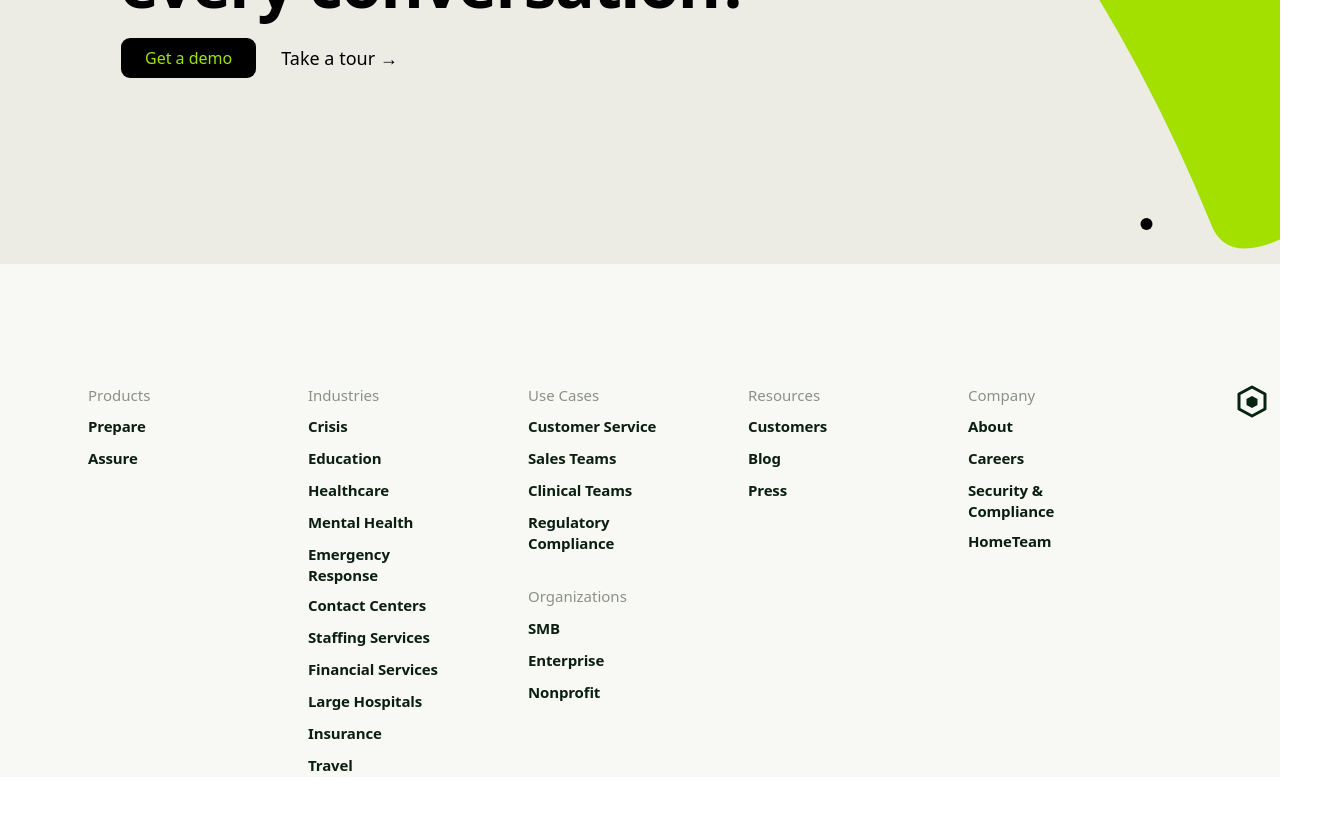
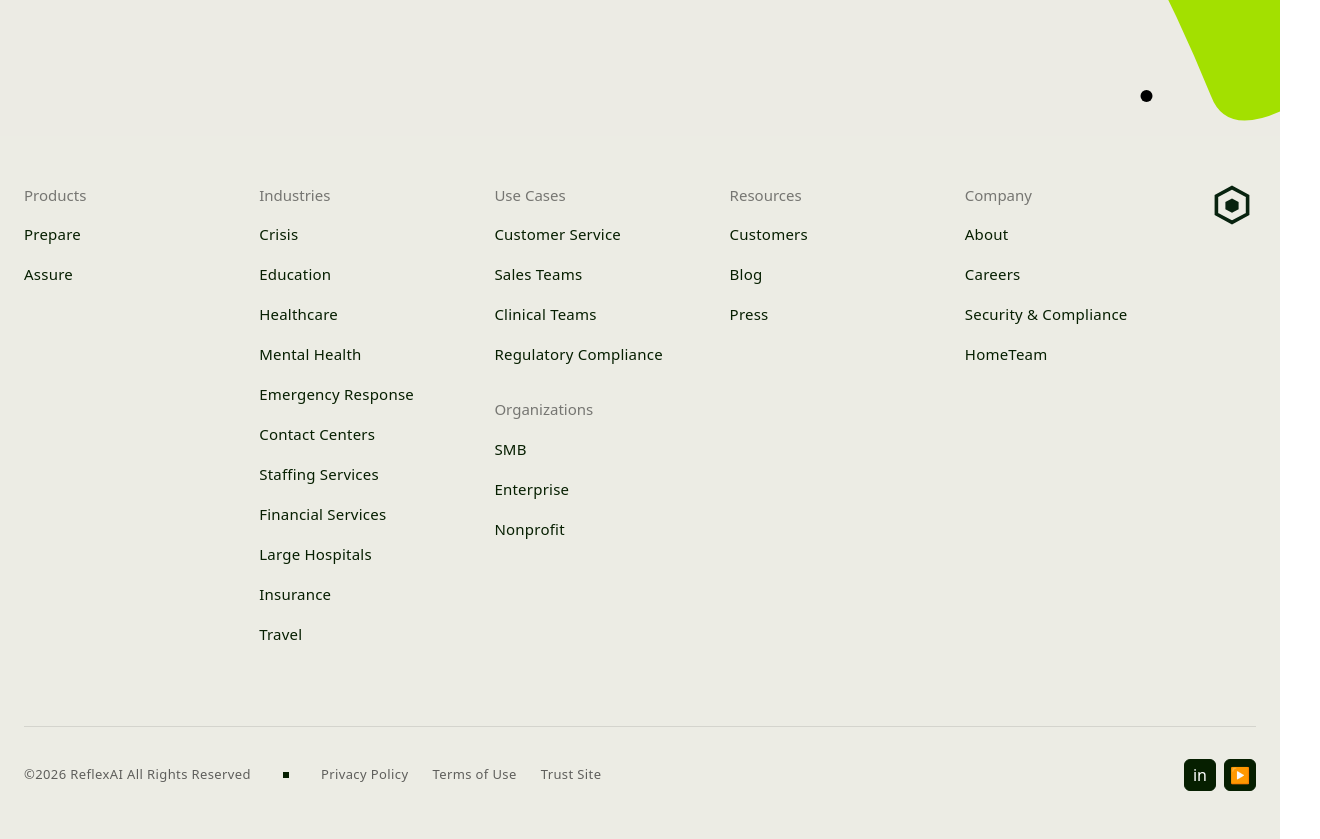
Before and after one commit to NAVIKNITIN/Zybrio, a Next.js app: page /pricing in a window 1280 px wide. Shown: the part 1800-2639 px from the top of the page, 1320 px wide, since content can reach past the window. Before the commit the page ends 2577 px from the top, so only its background shows below. Built offline with nearby package versions, Linux system fonts and the light colour scheme; no server answers.

Commit message:
Header and Footer Responsive

```diff
--- a/src/app/globals.css
+++ b/src/app/globals.css
@@ -37,6 +37,12 @@
   --sidebar-accent-foreground: oklch(0.205 0 0);
   --sidebar-border: oklch(0.922 0 0);
   --sidebar-ring: oklch(0.708 0 0);
+}
+
+body {
+  background-color: white;
+  min-height: 100%;
+  overflow-x: hidden;
 }
 
 .dark {
--- a/src/components/Footer.tsx
+++ b/src/components/Footer.tsx
@@ -1,63 +1,56 @@
 "use client";
 
 import Link from "next/link";
-import { footerColumns, organizationsColumn, FooterColumn } from "@/data/footerData";
-import { ROUTES } from "@/constants/routes";
+import {
+  footerColumns,
+  organizationsColumn,
+  FooterColumn,
+} from "@/data/footerData";
 
 function FooterMark() {
   return (
     <svg
       viewBox="0 0 40 40"
-      className="size-10 text-[#08230f]"
-      role="img"
-      aria-label="Footer mark"
+      className="h-12 w-12 text-[#08230f]"
+      fill="currentColor"
     >
       <polygon
         points="20,3 33,10 33,25 20,32 7,25 7,10"
         fill="none"
         stroke="currentColor"
         strokeWidth="3"
-        strokeLinejoin="round"
       />
-      <polygon points="20,12 25.5,15 25.5,21 20,24 14.5,21 14.5,15" fill="currentColor" />
+      <polygon points="20,12 25.5,15 25.5,21 20,24 14.5,21 14.5,15" />
     </svg>
   );
 }
 
-function getFooterHref(label: string) {
-  if (label === "About") {
-    return ROUTES.about;
-  }
-
-  return "#";
-}
-
-function FooterLink({ label }: Readonly<{ label: string }>) {
+function FooterLink({ label }: { label: string }) {
   return (
     <Link
-      href={getFooterHref(label)}
-      className="group relative inline-flex text-[15px] leading-snug font-semibold tracking-[-0.01em] text-[#0b1f11] transition-all duration-300"
+      href="#"
+      className="group relative inline-flex text-[15px] font-medium leading-[1.2] tracking-[0.015em] text-[#061f00]"
     >
-      <span
-        aria-hidden
-        className="absolute -left-4 top-1/2 size-2 -translate-y-1/2 rounded-full bg-[#7baa1d] opacity-0 transition-all duration-300 group-hover:opacity-100"
-      />
-
-      <span className="transition-opacity duration-300 group-hover:opacity-80">
+      <span className="absolute -left-3 top-[0.45em] hidden h-1.5 w-1.5 scale-0 bg-lime-500 transition-transform duration-300 group-hover:scale-100 md:block" />
+      <span className="transition-colors duration-300 hover:text-blue-700">
         {label}
       </span>
     </Link>
   );
 }
 
-function FooterColumnBlock({ column }: Readonly<{ column: FooterColumn }>) {
+function FooterColumnBlock({
+  column,
+}: {
+  column: FooterColumn;
+}) {
   return (
-    <div className="w-[140px]">
-      <p className="mb-2 text-[15px] font-medium text-[#8b9186] cursor-default select-none">
+    <div className="break-inside-avoid">
+      <h3 className="text-[15px] font-normal text-black/50">
         {column.title}
-      </p>
+      </h3>
 
-      <ul className="space-y-2">
+      <ul className="mt-5 flex flex-col gap-4 md:mt-4">
         {column.links.map((label) => (
           <li key={label}>
             <FooterLink label={label} />
@@ -70,25 +63,83 @@
 
 export default function Footer() {
   return (
-    <footer className="bg-[#ecece4 my-20]">
-      <div className="relative container px-12 mx-10 my-30">
-        <div className="grid gap-10 lg:grid-cols-[1fr_auto] lg:items-start">
-          <div className="flex flex-wrap gap-x-20 gap-y-8 max-w-[1200px]">
+    <footer className=" bg-[#ECECE4]">
+      <div className="mx-auto max-w-7xl px-6 py-12">
+        {/* Top Section */}
+        <div className="flex flex-col-reverse justify-between gap-8 md:flex-row">
+          <nav className="grid flex-1 grid-cols-2 gap-x-6 gap-y-10 sm:grid-cols-3 lg:grid-cols-5">
             {footerColumns.map((column) => (
-              <div key={column.title}>
+              <div
+                key={column.title}
+                className="flex flex-[1_1_45%] flex-col gap-8 sm:flex-[0_1_180px]"
+              >
                 <FooterColumnBlock column={column} />
 
                 {column.title === "Use Cases" && (
-                  <div className="mt-8">
-                    <FooterColumnBlock column={organizationsColumn} />
-                  </div>
+                  <FooterColumnBlock column={organizationsColumn} />
                 )}
               </div>
             ))}
+          </nav>
+
+          {/* Logo */}
+          <div className="self-start">
+            <Link href="/">
+              <FooterMark />
+            </Link>
+          </div>
+        </div>
+
+        {/* Bottom Section */}
+        <div className="mt-20 flex flex-col items-center justify-between gap-6 border-t border-black/10 pt-8 md:flex-row">
+          <div className="flex flex-col items-center gap-4 text-[13px] tracking-[0.03em] md:flex-row md:gap-8">
+            <span className="text-black/60">
+              ©2026 ReflexAI All Rights Reserved
+            </span>
+
+            <div className="hidden h-1.5 w-1.5 bg-[#061f00] md:block" />
+
+            <div className="flex gap-6">
+              <Link
+                href="/privacy-policy"
+                className="text-black/60 transition hover:text-black"
+              >
+                Privacy Policy
+              </Link>
+
+              <Link
+                href="/terms-of-use"
+                className="text-black/60 transition hover:text-black"
+              >
+                Terms of Use
+              </Link>
+
+              <Link
+                href="/trust"
+                className="text-black/60 transition hover:text-black"
+              >
+                Trust Site
+              </Link>
+            </div>
           </div>
 
-          <div className="self-start justify-self-start lg:justify-self-end">
-            <FooterMark />
+          {/* Social Icons */}
+          <div className="flex gap-2">
+            <Link
+              href="https://linkedin.com"
+              target="_blank"
+              className="flex h-8 w-8 items-center justify-center rounded-md bg-[#061f00] text-white transition hover:bg-white hover:text-[#061f00] border border-[#061f00]"
+            >
+              in
+            </Link>
+
+            <Link
+              href="https://youtube.com"
+              target="_blank"
+              className="flex h-8 w-8 items-center justify-center rounded-md bg-[#061f00] text-white transition hover:bg-white hover:text-[#061f00] border border-[#061f00]"
+            >
+              ▶
+            </Link>
           </div>
         </div>
       </div>
--- a/src/components/PricingPage.tsx
+++ b/src/components/PricingPage.tsx
@@ -126,7 +126,7 @@
   return (
 
     <main className="min-h-screen bg-[#F8F8F5]">
-        <Navbar />
+        <Navbar/>
       <section className="px-6  pb-20">
         <div className="max-w-7xl mx-auto text-center">
           {/* Header */}
--- a/src/components/ProductCard.tsx
+++ b/src/components/ProductCard.tsx
@@ -1,6 +1,10 @@
 "use client";
 
-import { ArrowRightIcon, ArrowUpRight, ShieldCheckIcon } from "lucide-react";
+import {
+  ArrowRightIcon,
+  ArrowUpRight,
+  ShieldCheckIcon,
+} from "lucide-react";
 import Image from "next/image";
 
 type ProductCardProps = {
@@ -9,23 +13,33 @@
   readonly image: string;
 };
 
-function ProductCard({ title, description, image }: ProductCardProps) {
+function ProductCard({
+  title,
+  description,
+  image,
+}: ProductCardProps) {
   return (
-    <div className="group relative rounded-xl bg-[#F4F4F0] p-6 shadow-sm transition-shadow duration-300 hover:shadow-md">
-      <div className="absolute top-4 right-4 opacity-0 transition-opacity duration-300 group-hover:opacity-100">
-        <div className="cursor-pointer rounded-full bg-[#0B3D0B] p-2 text-white transition-colors duration-300 hover:bg-[#145214]">
+    <div className="group relative rounded-xl border border-black/6  p-4 sm:p-6  transition-shadow duration-300 hover:shadow-md">
+      <div className="absolute top-4 right-4 opacity-100 md:opacity-0 md:group-hover:opacity-100 transition-opacity duration-300">
+        <div className="rounded-full bg-[#0B3D0B] p-2 text-white">
           <ArrowUpRight size={18} />
         </div>
       </div>
 
-      <h2 className="mb-2 text-lg font-semibold text-[#0B3D0B]">{title}</h2>
-      <p className="mb-4 text-gray-700">{description}</p>
+      <h2 className="mb-2 text-lg font-semibold text-[#0B3D0B]">
+        {title}
+      </h2>
+
+      <p className="mb-4 text-sm sm:text-base text-gray-700">
+        {description}
+      </p>
+
       <Image
         src={image}
         alt={title}
         width={400}
         height={250}
-        className="rounded-lg object-cover"
+        className="h-auto w-full rounded-lg object-cover"
       />
     </div>
   );
@@ -46,14 +60,16 @@
 
 export default function ProductsSection() {
   return (
-    <section className="relative left-20 mx-auto max-w-7xl rounded-xl bg-[#FAFAF8] px-6 py-12 pt-10">
-      <div className="mb-8 flex flex-col items-start justify-between gap-4 md:flex-row">
+    <div className="border lg:ml-26 border-black/6 bg-white rounded-lg  overflow-y-auto lg:overflow-hidden">
+      <section className="mx-auto max-w-7xl rounded-xl py-0 px-0 lg:px-4 lg:pt-8 max-h-[90vh]">
+      <div className="grid grid-cols-1 lg:grid-cols-[2fr_1fr] gap-8">
+        {/* Products */}
         <div>
-          <h1 className="relative bottom-6 text-lg font-semibold text-[#0B3D0B]">
+          <h1 className="mb-4 text-lg font-semibold text-[#0B3D0B]  hidden md:block">
             Products
           </h1>
 
-          <div className="grid grid-cols-1 gap-4 md:grid-cols-2">
+          <div className="grid grid-cols-1 md:grid-cols-2 gap-4">
             {products.map((product) => (
               <ProductCard
                 key={product.title}
@@ -65,26 +81,39 @@
           </div>
         </div>
 
+        {/* Customer Highlights */}
         <div>
-          <h1 className="relative bottom-6 text-lg font-semibold text-[#0B3D0B]">
+          <h1 className="mb-4 text-lg font-semibold text-[#0B3D0B]">
             Customer Highlights
           </h1>
 
-          <div className="grid grid-cols-1 gap-4 md:grid-cols-1">
-            <ProductCard title="dd" description="hello" image="/images.jpg" />
+          <div>
+            <ProductCard
+              title="dd"
+              description="hello"
+              image="/images.jpg"
+            />
           </div>
         </div>
       </div>
 
-      <div className="flex items-center gap-3 rounded-b-xl bg-[#F3F3EB] px-4 py-3">
+      {/* Bottom Bar */}
+
+    </section>
+        <div className="mt-8 flex flex-wrap items-center gap-3 bg-[#F3F3EB] px-4 py-4">
         <div className="rounded-md bg-[#0B2A0A] p-2">
           <ShieldCheckIcon className="h-5 w-5 text-green-400" />
         </div>
-        <div className="flex items-center gap-1">
-          <span className="font-medium text-[#0B2A0A]">Security & Compliance</span>
-          <ArrowRightIcon className="ml-auto h-4 w-4 text-[#0B2A0A]" />
+
+        <div className="flex items-center gap-2 text-sm sm:text-base">
+          <span className="font-medium text-[#0B2A0A]">
+            Security & Compliance
+          </span>
+
+          <ArrowRightIcon className="h-4 w-4 text-[#0B2A0A]" />
         </div>
       </div>
-    </section>
+    </div>
+
   );
 }
--- a/src/components/UpperFooter.tsx
+++ b/src/components/UpperFooter.tsx
@@ -197,7 +197,7 @@
   return (
     <section className="relative flex min-h-[560px] items-center overflow-hidden bg-[#ECEBE4] pl-0 pr-28">
       <div className="z-10 ml-20 max-w-[680px]">
-        <h1 className="ml-10 text-[66px] leading-[0.95] font-semibold tracking-tight text-black">
+        <h1 className="px-4 text-center text-[clamp(2rem,6vw,4.125rem)] font-semibold leading-[0.95] tracking-tight text-black lg:ml-10 lg:px-0 lg:text-left">
           Ready to elevate
           <br />
           every conversation?
--- a/src/components/home/PerOutComes.tsx
+++ b/src/components/home/PerOutComes.tsx
@@ -84,7 +84,7 @@
             {/* Radial ambient glow */}
             <div className="pointer-events-none absolute inset-0 bg-[radial-gradient(ellipse_70%_60%_at_50%_50%,_rgba(0,200,80,0.07),_transparent_70%)]" />
 
-            <div className="relative mx-auto max-w-[1600px]" style={{ minHeight: "100vh" }}>
+            <div className="relative mx-auto lg:max-w-[1600px]" style={{ minHeight: "100vh" }}>
 
                 {/* ── HEADLINE — true vertical + horizontal center ── */}
                 <motion.h2
--- a/src/components/home/hero-motion.tsx
+++ b/src/components/home/hero-motion.tsx
@@ -14,7 +14,7 @@
 
   return (
     <div className={bgColorState ? "bg-[#F8F8F5]" : "bg-white"}>
-      <section className="container-app mt-22 flex flex-col items-start justify-center">
+      <section className="mx-auto max-w-7xl px-6 mt-[14rem] flex flex-col items-start justify-center">
         <motion.h1
           initial={{ opacity: 0, y: 20 }}
           animate={{ opacity: 1, y: 0 }}
--- a/src/components/layout/marketing-layout.tsx
+++ b/src/components/layout/marketing-layout.tsx
@@ -4,7 +4,7 @@
   return (
     <div className="flex min-h-screen flex-col">
       <Navbar />
-      <main className="flex-1 bg-[white]">{children}</main>
+      <main className="overflow-x-hidden bg-[white]">{children}</main>
     </div>
   );
 }
--- a/src/components/layout/navbar.tsx
+++ b/src/components/layout/navbar.tsx
@@ -1,6 +1,6 @@
 "use client";
 
-import { useEffect, useState } from "react";
+import { useEffect, useRef, useState } from "react";
 import { motion, AnimatePresence } from "framer-motion";
 import Link from "next/link";
 import { Menu, X } from "lucide-react";
@@ -18,24 +18,40 @@
 };
 
 export function Navbar({ className, showMenuButton, onMenuClick }: NavbarProps) {
-  const [scrollY, setScrollY] = useState(0);
-  const [hidden, setHidden] = useState(false);
   const [activeDropdown, setActiveDropdown] = useState<string | null>(null);
   const [hoveredItem, setHoveredItem] = useState<string | null>(null);
   const [mobileOpen, setMobileOpen] = useState(false);
 
+
+
+  const [visible, setVisible] = useState(true);
+  const prevScrollY = useRef(0);
+
   useEffect(() => {
     const handleScroll = () => {
       const currentY = window.scrollY;
-      setHidden(currentY > scrollY && currentY > 80);
-      setScrollY(currentY);
+
+      if (currentY < 50) {
+        setVisible(true);
+      } else {
+        setVisible(currentY < prevScrollY.current);
+      }
+
+      prevScrollY.current = currentY;
     };
-    window.addEventListener("scroll", handleScroll);
-    return () => window.removeEventListener("scroll", handleScroll);
-  }, [scrollY]);
+
+    window.addEventListener("scroll", handleScroll, {
+      passive: true,
+    });
+
+    return () => {
+      window.removeEventListener("scroll", handleScroll);
+    };
+  }, []);
+
 
   const menuItems = [
-    { label: "Products", route: ROUTES.products },
+    { label: "Products", route: "#" },
     { label: "Solutions", route: "#" },
     { label: "Customers", route: ROUTES.customers },
     { label: "Insights", route: ROUTES.insights },
@@ -51,46 +67,68 @@
     setMobileOpen((open) => !open);
   };
 
+
+
+
+  useEffect(() => {
+    let prevScrollPos = window.scrollY;
+
+    const handleScroll = () => {
+      const currentScrollPos = window.scrollY;
+
+      setVisible(
+        prevScrollPos > currentScrollPos || currentScrollPos < 50
+      );
+
+      prevScrollPos = currentScrollPos;
+    };
+
+    window.addEventListener("scroll", handleScroll);
+
+    return () =>
+      window.removeEventListener("scroll", handleScroll);
+  }, []);
+
+
+  // setList name
+  const [title, setTitle] = useState("Zabrio");
+
   return (
     <motion.header
-      initial={{ y: 0, opacity: 1 }}
+      initial={false}
       animate={{
-        y: hidden ? -100 : 0,
-        opacity: hidden ? 0 : 1,
-        backdropFilter: "blur(0px)",
+        y: visible ? 0 : "-100%",
       }}
-      transition={{ duration: 0.4, ease: "easeInOut" }}
-      className={cn(
-        "sticky top-0 z-50 backdrop-blur-md transition-all bg-[white]",
-        className,
-      )}
+      transition={{
+        duration: 0.25,
+        ease: "easeInOut",
+      }}
+      className="
+fixed
+top-0
+left-0
+z-50
+w-full
+bg-[#F8F8F5]/95
+sm:bg-white/95
+backdrop-blur-md
+will-change-transform
+transform-gpu
+"
     >
       <div className="bg-[#A8E61D] py-3 text-center font-medium">
         ReflexAI + Google.org: $4M to scale AI training globally
       </div>
 
-      <div className="container-app mx-auto flex h-20 items-center justify-between">
+      <div className="mx-auto max-w-7xl px-6 flex h-20 items-center justify-between">
         <div className="flex items-center gap-6">
-          <Button
-            variant="ghost"
-            size="icon"
-            className="md:hidden"
-            onClick={handleMobileToggle}
-            aria-label="Toggle menu"
-          >
-            {mobileOpen && !showMenuButton ? (
-              <X className="size-6" />
-            ) : (
-              <Menu className="size-6" />
-            )}
-          </Button>
-
           <Link
             href={ROUTES.home}
             className="text-lg font-bold text-[#0B3D0B]"
           >
-  {env.NEXT_PUBLIC_APP_NAME ?? "ReflexAI"}
+            {title}
           </Link>
+
 
           <nav className="relative hidden items-center gap-9 text-sm text-[#0B3D0B] md:flex">
             {menuItems.map((item) => (
@@ -127,7 +165,7 @@
                 )}
 
                 {/* Dropdowns */}
-                <AnimatePresence>
+                <AnimatePresence mode="wait">
                   {activeDropdown === "products" && item.label === "Products" && (
                     <motion.div
                       initial={{ opacity: 0, y: -10 }}
@@ -162,7 +200,7 @@
           </nav>
         </div>
 
-        <div className="flex items-center gap-3">
+        <div className="hidden sm:flex items-center gap-3">
           <Link
             href="/schedule-a-demo/"
             className="rounded-xl bg-[#E8E7DE] px-5 py-3 text-sm font-semibold text-[#0B2408] transition hover:bg-[#A8E61D]"
@@ -170,6 +208,12 @@
             Schedule Demo
           </Link>
         </div>
+
+
+
+        <Button variant="ghost" size="icon" className="md:hidden" onClick={() => setMobileOpen(!mobileOpen)}>
+          {mobileOpen ? <X className="size-6 bg-[#EDEDE1] text-[#0B2408]" /> : <Menu className="size-6 bg-[#EDEDE1] text-[#0B2408]" />}
+        </Button>
       </div>
 
       {!showMenuButton && (
@@ -180,26 +224,108 @@
               animate={{ opacity: 1, y: 0 }}
               exit={{ opacity: 0, y: -20 }}
               transition={{ duration: 0.3 }}
-              className="border-t border-gray-200 bg-[#F8F8F5] shadow-lg md:hidden"
+              className="border-t border-gray-200 bg-[#F8F8F5] shadow-lg md:hidden p-5 sm:p-0"
             >
-              <div className="flex flex-col gap-4 p-6 text-[#0B3D0B]">
-                {menuItems.map((item) => (
+
+              {/* <MobileHeader  onMenuOpen={handleMenuOpen}/> */}
+
+
+              <div className="flex flex-col gap-4 p-6 text-[#0B3D0B] bg-[white] rounded-lg">
+                {/* {menuItems.map((item) => (
                   <Link
                     key={item.label}
                     href={item.route}
                     className="text-base font-medium hover:text-black"
-                    onClick={() => setMobileOpen(false)}
+                    onClick={() => {
+                      setMobileOpen(false);
+                      setHoveredItem(item.label);
+                      setActiveDropdown(item.label.toLowerCase());
+                    }}
                   >
                     {item.label}
                   </Link>
+                ))} */}
+
+
+                <div className="flex flex-col gap-4 lg:p-6 text-[#0B3D0B]">
+                  {menuItems.map((item) => (
+                    <div
+                      key={item.label}
+                      className="border-b border-dashed border-gray-300 py-4"
+                    >
+                      {(item.label === "Products" || item.label === "Solutions") ? (
+                        <>
+                          <button
+                            className="flex w-full items-center justify-between text-left text-base font-medium"
+                            onClick={() => {
+                              setActiveDropdown(
+                                activeDropdown === item.label.toLowerCase()
+                                  ? null
+                                  : item.label.toLowerCase()
+                              );
+
+                              setTitle(item.label);
+                            }}
+                          >
+                            <span>{item.label}</span>
+
+                            <span
+                              className={cn(
+                                "transition-transform duration-300",
+                                activeDropdown === item.label.toLowerCase()
+                                  ? "rotate-180"
+                                  : ""
+                              )}
+                            >
+                              ▼
+                            </span>
+                          </button>
+
+                          <AnimatePresence>
+                            {activeDropdown === item.label.toLowerCase() && (
+                              <motion.div
+                                initial={{ opacity: 0 }}
+                                animate={{ opacity: 1 }}
+                                exit={{ opacity: 0 }}
+                                transition={{ duration: 0.2 }}
+                              >
+                                <div className="mt-4">
+                                  {item.label === "Products" ? (
+                                    <ProductsSection />
+                                  ) : (
+                                    <SolNavbar />
+                                  )}
+                                </div>
+                              </motion.div>
+                            )}
+                          </AnimatePresence>
+                        </>
+                      ) : (
+                        <Link
+                          href={item.route}
+                          className="block text-base font-medium hover:text-black"
+                          onClick={() => {
+                            setMobileOpen(false);
+                            setActiveDropdown(null);
+                          }}
+                        >
+                          {item.label}
+                        </Link>
+                      )}
+                    </div>
                   ))}
                   <Link
                     href="/schedule-a-demo/"
-                  className="rounded-xl bg-[#E8E7DE] px-5 py-3 text-sm font-semibold text-[#0B2408] transition hover:bg-[#dcdacf]"
-                  onClick={() => setMobileOpen(false)}
+                    className="rounded-xl bg-[#E8E7DE] px-5 py-3 text-center text-sm font-semibold text-[#0B2408]"
+                    onClick={() => {
+                      setMobileOpen(false);
+                      setActiveDropdown(null);
+                    }}
                   >
                     Schedule Demo
                   </Link>
+                </div>
+
               </div>
             </motion.div>
           )}
```
Also changed, not shown: src/components/SolNavbar.tsx (+41 -21 lines), 1 other file (tests, documents, lock files or other folders). Lines whose indentation alone changed are shown as unchanged.
